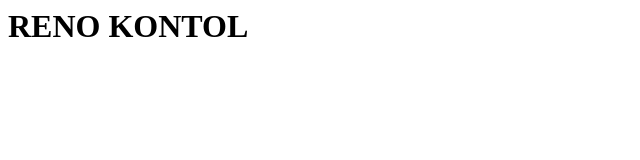
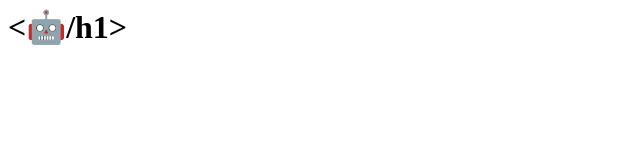
Before and after one commit to xyeaea/phi, a plain HTML site: page index.html in a window 1280 px wide. Shown: the whole page, without its empty margins (0-640 px from the left). Drawn offline with Linux system fonts and the light colour scheme.

Commit message:
Update index.html

```diff
--- a/index.html
+++ b/index.html
@@ -1,5 +1,5 @@
 <html>
   <body>
-    <h1>RENO KONTOL</h1>
+    <h1><🤖/h1>
   </body>
 </html>
```
